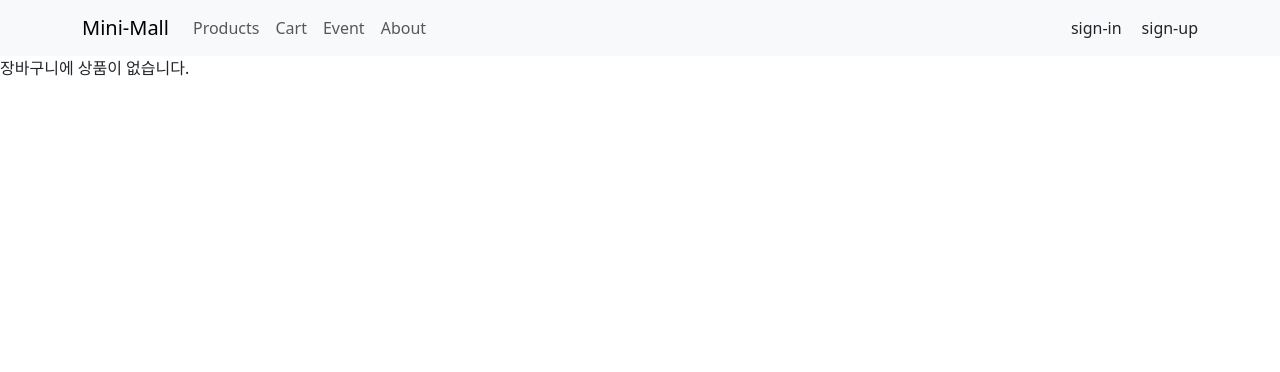
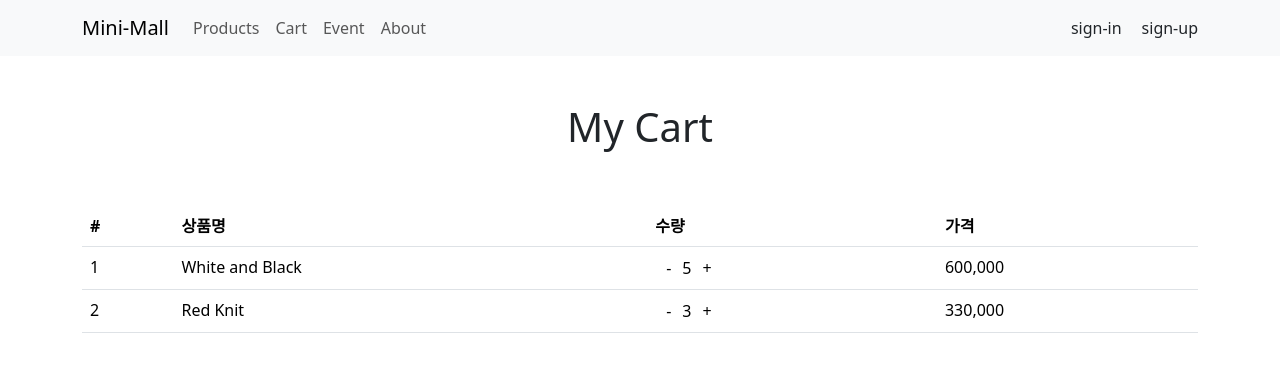
Before and after one commit to Ci5N0222/Programming-Study, a React (Vite) app in the folder react/mini-mall01/: page /cart in a window 1280 px wide. Shown: the top 372 px of the page. Built offline with nearby package versions, Linux system fonts and the light colour scheme.

Commit message:
redux toolkit을 이용하여 상품 수량 업데이트트

```diff
--- a/react/mini-mall01/src/App.css
+++ b/react/mini-mall01/src/App.css
@@ -140,3 +140,17 @@
   justify-content: center;
   align-items: center;
 }
+
+.cart-banner {
+  height: 150px;
+  display: flex;
+  justify-content: center;
+  align-items: center;
+  padding: 10px;
+}
+
+.cart-amount-btn {
+  background-color: transparent;
+  border: none;
+  margin: 0 5px;
+}
--- a/react/mini-mall01/src/pages/Cart/Cart.tsx
+++ b/react/mini-mall01/src/pages/Cart/Cart.tsx
@@ -1,10 +1,11 @@
 import { Table } from "react-bootstrap"
 import { useDispatch, useSelector } from "react-redux"
-import { insCart, RootState } from "../../store/store";
 import { useEffect, useState } from "react";
 import { cartData } from "../../assets/data/cart";
 import { cartType } from "../../types/types";
 import { addComma } from "../../assets/common/common";
+import { RootState } from "../../store/store";
+import { changeAmount, insCart } from "./cartSlice";
 
 export const Cart = () => {
 
@@ -13,14 +14,40 @@ export const Cart = () => {
 
   const [ cart, setCart ] = useState<cartType[]>();
 
+  const handleAmount = (id :number, amount :number) => {
+    // 컨펌으로 바꿔야됨
+    if(amount === 0 ) return alert("해당 상품을 삭제하시겠습니까?");
+
+    // 복제한 상태 변경
+    setCart(prev =>
+      prev? prev.map(item =>
+        item.id === id ? { ...item, amount: amount } : item
+      ): []
+    );
+
+    // Redux store 값 변경
+    dispatch(changeAmount({id, amount}));
+  }
+
   useEffect(() => {
-    if(redux.cart.length === 0) dispatch(insCart({cart : cartData}));
+    if(redux.cart.length === 0) {
+      dispatch(insCart({cart : cartData}));
+      setCart([ ...cartData ]);
+    }
     else setCart([ ...redux.cart ]);
   }, []);
 
-  if(cart === undefined) return <div>장바구니에 상품이 없습니다.</div>
+  if(cart === undefined) return
   return (
+    <>
+      <div className="cart-banner">
+        <h1> My Cart </h1>
+      </div>
       <div className="container">
+        {
+          cart === undefined || cart.length == 0 ?
+          <div>장바구니에 상품이 없습니다.</div>
+          :
           <Table>
             <thead>
               <tr>
@@ -37,15 +64,20 @@ export const Cart = () => {
                     <tr>
                       <td>{ i+1 }</td>
                       <td>{ item.title }</td>
-                  <td>{ item.amount }</td>
+                      <td>
+                        <button className="cart-amount-btn" onClick={() => handleAmount(item.id, item.amount - 1)}>-</button>
+                        { item.amount }
+                        <button className="cart-amount-btn" onClick={() => handleAmount(item.id, item.amount + 1)}>+</button>
+                      </td>
                       <td>{ addComma(item.amount*item.price) }</td>
                     </tr>
                   )
                 })
               }
-
             </tbody>
           </Table>
+        }
       </div>
+    </>
   )
 }
--- /dev/null
+++ b/react/mini-mall01/src/pages/Cart/cartSlice.ts
@@ -0,0 +1,23 @@
+import { createSlice, PayloadAction } from "@reduxjs/toolkit";
+import { cartType } from "../../types/types";
+
+export const cart = createSlice({
+    name: 'cart',
+    initialState: [] as cartType[],
+    reducers: {
+        insCart(state, action: PayloadAction<{ cart :cartType[] }>) {
+            return [ ...action.payload.cart ];
+        },
+        changeAmount(state, action: PayloadAction<{ id :number, amount :number }>){
+            // 1번째 파라미터로 들어온 id가 같은 상품의 수량을 2번째 파라미터로 들어온 amount로 변경
+            const item = state.find(item => item.id === action.payload.id);
+
+            // Redux Toolkit은 Immer 라이브러리를 사용
+            // 참조된 객체의 값을 변경해도 Reduxt 스토에서 자동으로 감지하여 새로운 상태를 생성
+            if(item) item.amount = action.payload.amount;       // Redux 스토에서 자동 반영
+        }
+    }
+});
+
+// export state function
+export let { insCart, changeAmount } = cart.actions;
--- a/react/mini-mall01/src/store/store.ts
+++ b/react/mini-mall01/src/store/store.ts
@@ -1,5 +1,7 @@
-import { configureStore, createSlice, PayloadAction } from "@reduxjs/toolkit";
-import { cartType, shoesType } from "../types/types";
+import { configureStore, createSlice } from "@reduxjs/toolkit";
+import { shoesType } from "../types/types";
+import { cart } from '../pages/Cart/cartSlice.ts';
+
 
 let user = createSlice({
     name: 'user1',
@@ -25,27 +27,6 @@ let shoesList = createSlice({
     reducers: {}
 })
 
-let cart = createSlice({
-    name: 'cart',
-    initialState: [] as cartType[],
-    reducers: {
-        insCart(state, action: PayloadAction<{ cart :cartType[] }>) {
-            return [ ...action.payload.cart ];
-        },
-        changeAmount(state, action: PayloadAction<{ id :number, amount :number }>){
-            // 1번째 파라미터로 들어온 id가 같은 상품의 수량을 2번째 파라미터로 들어온 amount로 변경
-            const item = state.find(item => item.id === action.payload.id);
-
-            // Redux Toolkit은 Immer 라이브러리를 사용
-            // 참조된 객체의 값을 변경해도 Reduxt 스토에서 자동으로 감지하여 새로운 상태를 생성
-            if(item) item.amount = action.payload.amount;       // Redux 스토에서 자동 반영
-        }
-    }
-})
-
-// export state function
-export let { insCart, changeAmount } = cart.actions;
-
 export const store = configureStore(({
     reducer : {
         user: user.reducer,
```
Lines whose indentation alone changed are shown as unchanged.
